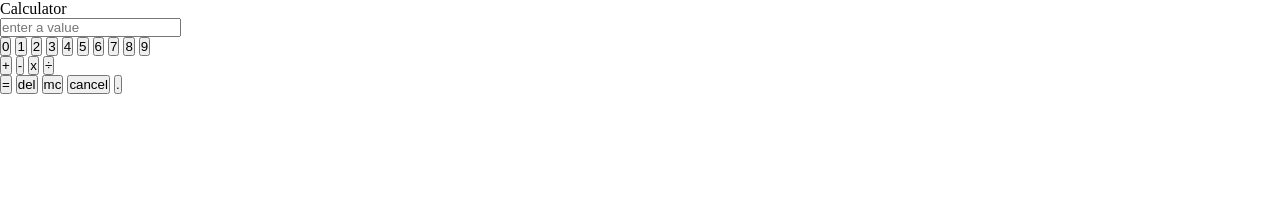
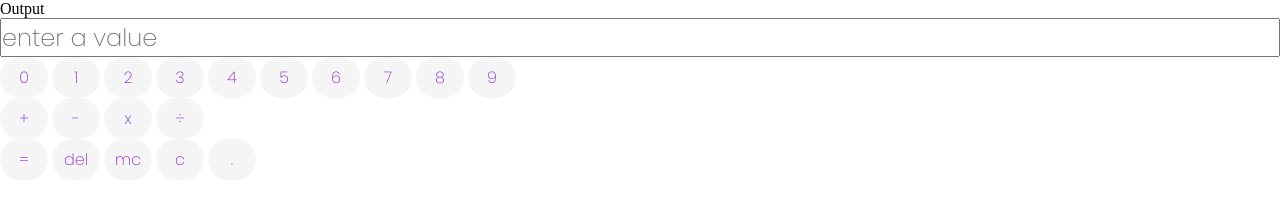
Before and after one commit to hannahmitchell99/javascript-calculator, a plain HTML site: page index.html in a window 1280 px wide. Drawn offline with Linux system fonts and the light colour scheme.

Commit message:
added button and input styling

```diff
--- a/index.html
+++ b/index.html
@@ -10,39 +10,35 @@
 </head>
 
 <body>
-    <div class="calculator">
-        <header>
-            Calculator
-        </header>
+    <output>Output</output>
     <section class="display">
         <input type=text placeholder="enter a value">
     </section>
     <section class="numbers">
-            <button class = "numbers__0">0</button>
-            <button class = "numbers__1">1</button>
-            <button class = "numbers__2">2</button>
-            <button class = "numbers__3">3</button>
-            <button class = "numbers__4">4</button>
-            <button class = "numbers__5">5</button>
-            <button class = "numbers__6">6</button>
-            <button class = "numbers__7">7</button>
-            <button class = "numbers__8">8</button>
-            <button class = "numbers__9">9</button>
+        <button class="numbers__0">0</button>
+        <button class="numbers__1">1</button>
+        <button class="numbers__2">2</button>
+        <button class="numbers__3">3</button>
+        <button class="numbers__4">4</button>
+        <button class="numbers__5">5</button>
+        <button class="numbers__6">6</button>
+        <button class="numbers__7">7</button>
+        <button class="numbers__8">8</button>
+        <button class="numbers__9">9</button>
     </section>
     <section class="operators">
-            <button class = "operators__add">+</button>
-            <button class = "operators__minus">-</button>
-            <button class = "operators__multiply">x</button>
-            <button class = "operators__divide">÷</button>
+        <button class="operators__add">+</button>
+        <button class="operators__minus">-</button>
+        <button class="operators__multiply">x</button>
+        <button class="operators__divide">÷</button>
     </section>
     <section class="commands">
-            <button class = "commands__equal">=</button>
-            <button class = "commands__delete">del</button>
-            <button class = "commands__clear">mc</button>
-            <button class = "commands__cancel">cancel</button>
-            <button class = "commands__float">.</button>
+        <button class="commands__equal">=</button>
+        <button class="commands__delete">del</button>
+        <button class="commands__clear">mc</button>
+        <button class="commands__cancel">c</button>
+        <button class="commands__float">.</button>
     </section>
-    </div>
 </body>
 
 </html>
--- a/styles.scss
+++ b/styles.scss
@@ -1,5 +1,44 @@
-*{
-    margin:0;
-    padding:0;
-    box-sizing: border-box;
+@import url('https://fonts.googleapis.com/css2?family=Poppins:wght@200&display=swap');
+
+$font-main:'Poppins', sans-serif;
+* {
+  margin: 0;
+  padding: 0;
+  box-sizing: border-box;
 }
+
+// .calculator {
+//   display: grid;
+//   grid-template-columns: repeat(4, 1fr);
+//   grid-template-rows: repeat(6, 1fr);
+
+//   header {
+//     grid-column: 1 / span 6;
+//     grid-row: 1;
+//   }
+//   section.display {
+//     grid-column: 1 / span 6;
+//     grid-row: 2;
+//   }
+
+//   section.numbers {
+//     grid-column: 1/span 7;
+//     grid-row: 3 /span 2
+
+//   }
+input{
+    width: 100%;
+    font-size: 1.5rem;
+    font-family:$font-main;
+
+}
+button{
+    border:none;
+    padding: 0.5rem;
+    width: 3rem;
+    background-color: whitesmoke;
+    color: blueviolet;
+    font-size: 1rem;
+    font-family: $font-main;
+    border-radius: 1.5rem;
+}
```
Also changed, not shown: styles.css, 1 other file. Lines whose indentation alone changed are shown as unchanged.
